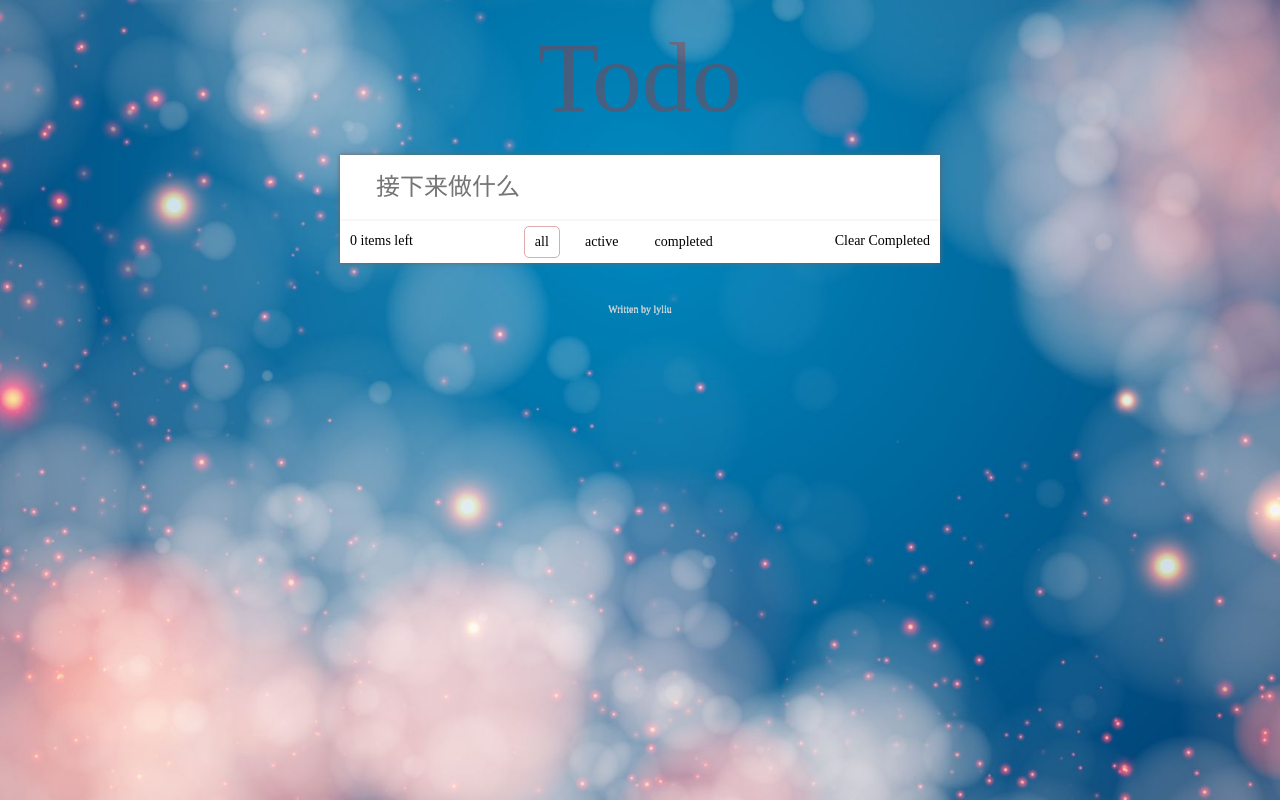
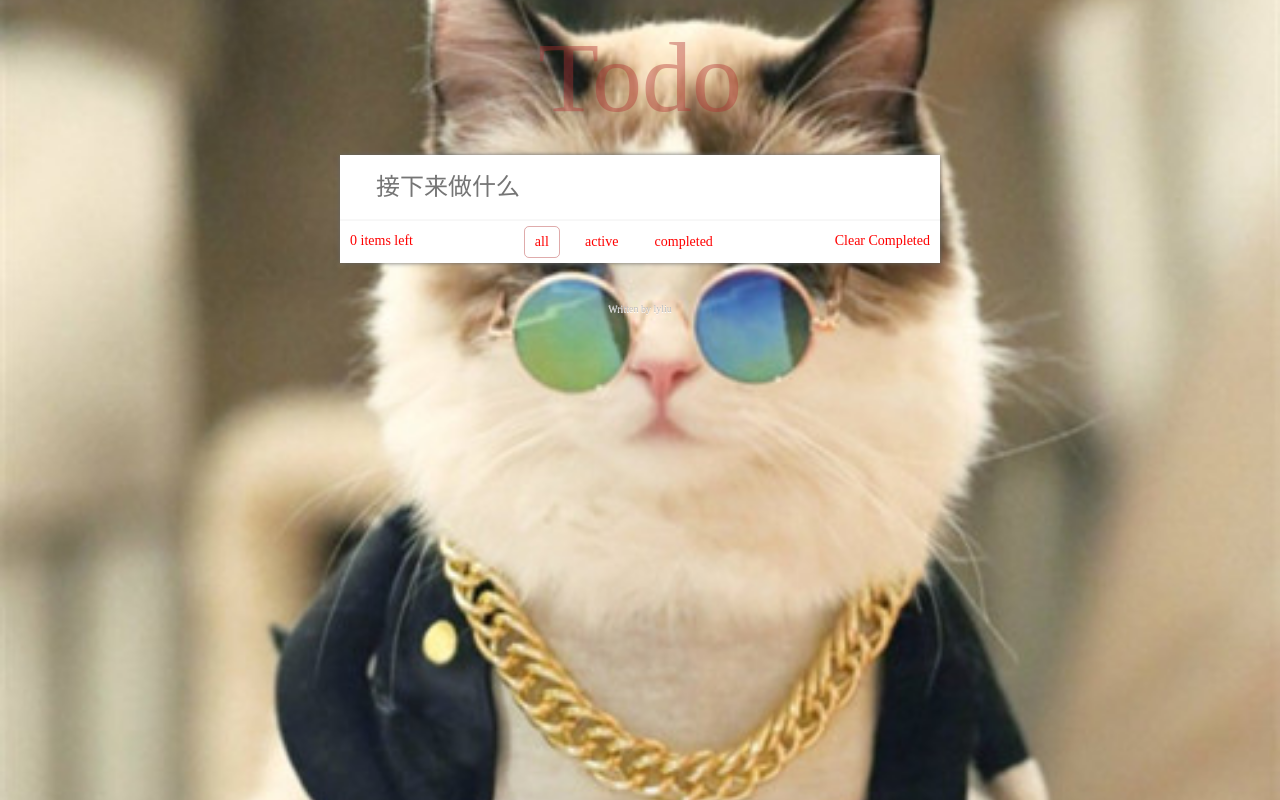
Before and after one commit to liuliangyun/todo-vue-webpack, a Vue app: page / in a window 1280 px wide. Built offline with nearby package versions, Linux system fonts and the light colour scheme; the HTML template or start-up script is replaced by a standard one.

Commit message:
[lyliu] import css again

```diff
--- a/src/assets/styles/test.css
+++ b/src/assets/styles/test.css
@@ -1,4 +1,4 @@
 body {
   color: red;
-  background-image: url('../images/bg2.jpeg');
+  background-image: url('../images/bg.jpg');
 }
--- a/src/index.js
+++ b/src/index.js
@@ -1,6 +1,7 @@
 import Vue from 'vue'
 import App from './App.vue'
 import './assets/styles/global.styl'
+import './assets/styles/test.css'
 
 const root = document.createElement('div')
 document.body.appendChild(root)
```
